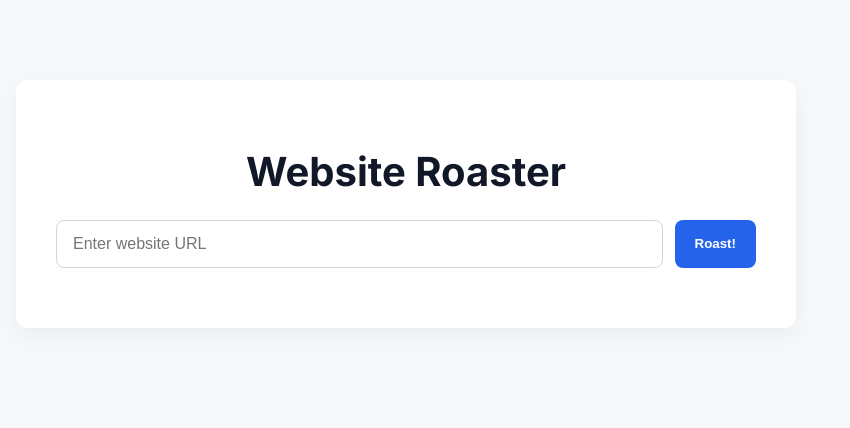
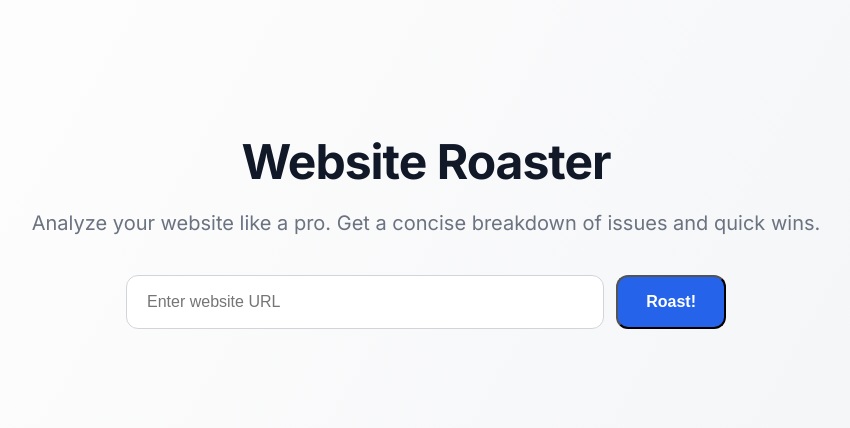
Before and after one commit to AlgoNest/roast-my-site, a Flask app: page / in a window 1280 px wide. Shown: the top 428 px of the page, without its empty margins (234-1084 px from the left). Run offline with Flask 3, Linux system fonts and the light colour scheme.

Commit message:
Update index.html

```diff
--- a/templates/index.html
+++ b/templates/index.html
@@ -8,84 +8,90 @@
   body {
     margin:0; padding:0;
     font-family: 'Inter', sans-serif;
-    background: #F7F8FA;
+    background: #F9FAFB;
     color: #111827;
+    scroll-behavior: smooth;
   }
 
-  .container {
-    max-width: 700px;
-    margin: 80px auto;
-    background: #FFFFFF;
-    border-radius: 12px;
-    padding: 40px;
-    box-shadow: 0 8px 24px rgba(0,0,0,0.05);
-  }
-
-  h1 {
-    font-size: 2.5rem;
-    font-weight: 700;
-    margin-bottom: 24px;
+  header {
+    width: 100%;
+    padding: 100px 20px;
+    background: linear-gradient(120deg, #FFFFFF, #F3F4F6);
     text-align: center;
   }
 
+  header h1 {
+    font-size: 3rem;
+    font-weight: 700;
+    margin-bottom: 20px;
+    letter-spacing: -1px;
+  }
+
+  header p {
+    font-size: 1.25rem;
+    color: #6B7280;
+    margin-bottom: 40px;
+  }
+
   form {
+    max-width: 600px;
+    margin: 0 auto;
     display: flex;
     gap: 12px;
-    margin-bottom: 20px;
   }
 
   input[type="url"] {
     flex: 1;
-    padding: 14px 16px;
+    padding: 16px 20px;
+    border-radius: 12px;
+    border: 1px solid #D1D5DB;
     font-size: 1rem;
-    border-radius: 8px;
-    border: 1px solid #D1D5DB;
     transition: all 0.2s;
   }
 
   input[type="url"]:focus {
     outline: none;
     border-color: #2563EB;
-    box-shadow: 0 0 0 3px rgba(37,99,235,0.2);
+    box-shadow: 0 0 0 4px rgba(37,99,235,0.2);
   }
 
   button {
     background: #2563EB;
-    color: #FFFFFF;
-    padding: 14px 20px;
-    border: none;
-    border-radius: 8px;
+    color: #fff;
+    padding: 16px 28px;
+    border-radius: 12px;
     font-weight: 600;
     cursor: pointer;
     transition: all 0.2s;
+    font-size: 1rem;
   }
 
   button:hover {
     background: #1D4ED8;
-    transform: translateY(-1px);
-    box-shadow: 0 4px 12px rgba(37,99,235,0.3);
+    transform: translateY(-2px);
+    box-shadow: 0 6px 12px rgba(37,99,235,0.3);
   }
 
   .error {
+    margin-top: 20px;
     color: #DC2626;
     font-weight: 500;
-    margin-bottom: 10px;
-    text-align: center;
   }
-
 </style>
 </head>
 <body>
-  <div class="container">
+
+<header>
   <h1>Website Roaster</h1>
+  <p>Analyze your website like a pro. Get a concise breakdown of issues and quick wins.</p>
   <form method="POST">
     <input type="url" name="url" placeholder="Enter website URL" required>
     <button type="submit">Roast!</button>
   </form>
-
   {% if error %}
     <p class="error">{{ error }}</p>
   {% endif %}
-  </div>
+</header>
+
 </body>
 </html>
```
Lines whose indentation alone changed are shown as unchanged.
